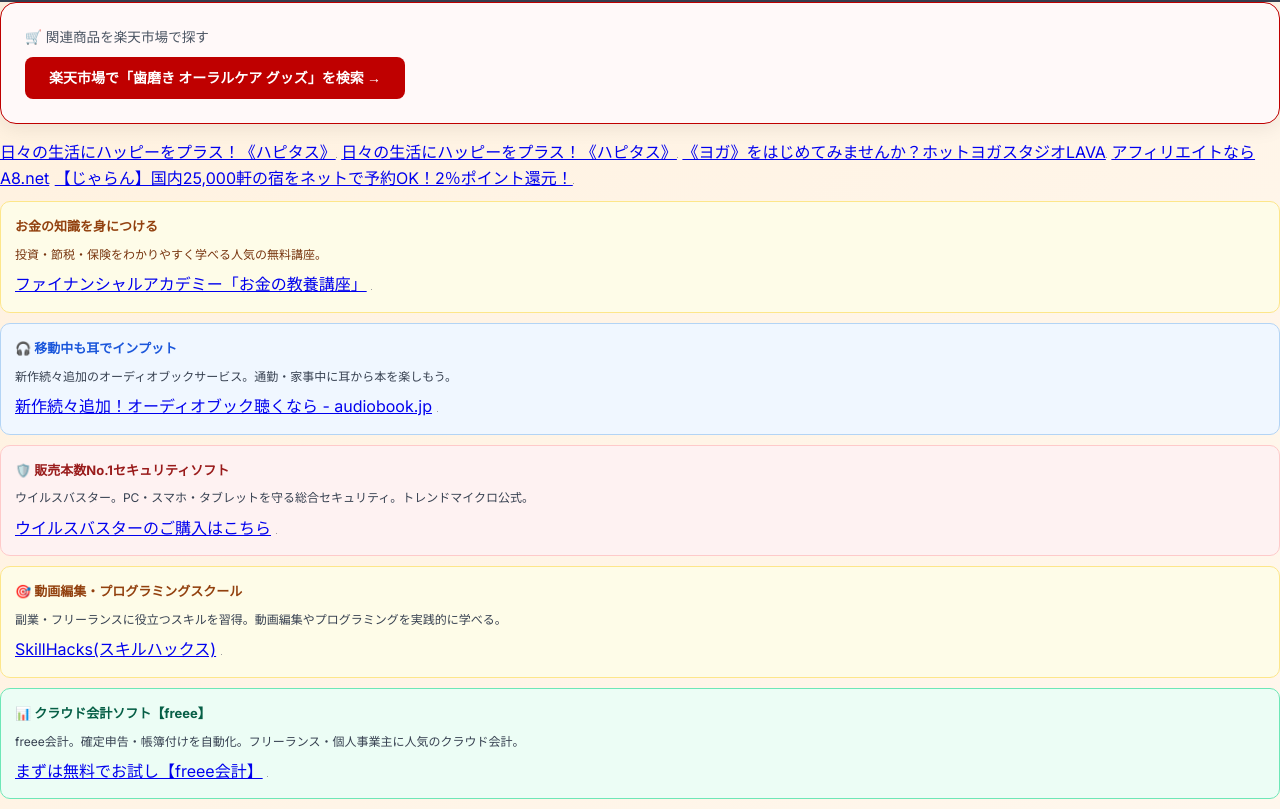
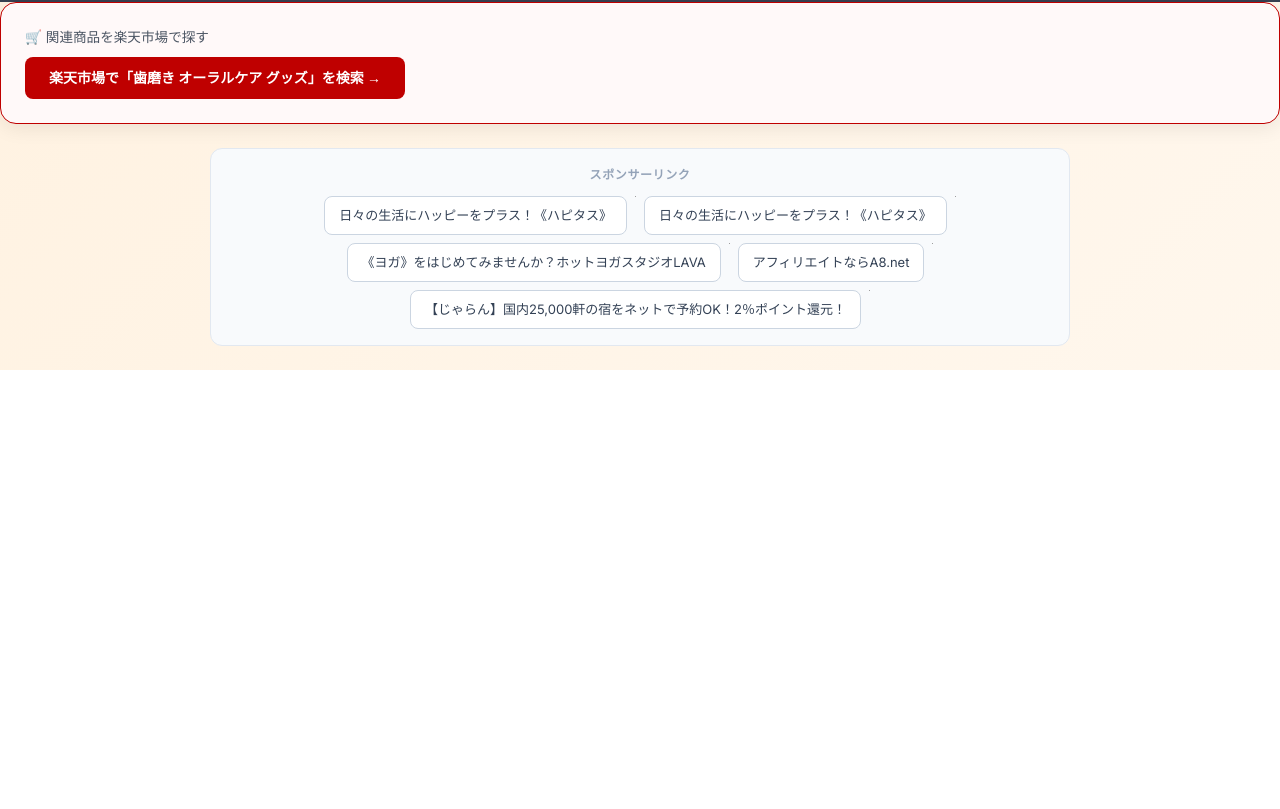
Before and after one commit to appadaycreator/oral-care-advisor, a plain HTML site: page index.html in a window 1280 px wide. Shown: the part 1693-2502 px from the top of the page. After the commit the page ends 2063 px from the top, so only its background shows below. Drawn offline with Linux system fonts and the light colour scheme; grey boxes are pictures that could not be loaded.

Commit message:
Unify A8 affiliate display style

```diff
--- a/index.html
+++ b/index.html
@@ -440,54 +440,16 @@
     </div>
     <!-- /rakuten-affiliate-block -->
 
-<a href="https://px.a8.net/svt/ejp?a8mat=4B3WJ6+FQ9JMY+1LP8+BY642" rel="nofollow">日々の生活にハッピーをプラス！《ハピタス》</a><img border="0" width="1" height="1" src="https://www14.a8.net/0.gif?a8mat=4B3WJ6+FQ9JMY+1LP8+BY642" alt="">
+<div style="margin:24px auto;max-width:860px;padding:16px 20px;background:#f8fafc;border:1px solid #e2e8f0;border-radius:12px;">
+  <p style="font-size:12px;font-weight:600;color:#94a3b8;text-align:center;margin:0 0 12px;letter-spacing:0.05em;">スポンサーリンク</p>
+  <div style="display:flex;flex-wrap:wrap;gap:8px;justify-content:center;">
+    <a href="https://px.a8.net/svt/ejp?a8mat=4B3WJ6+FQ9JMY+1LP8+BY642" rel="nofollow noopener noreferrer" target="_blank" style="display:inline-flex;align-items:center;padding:8px 14px;background:#ffffff;border:1px solid #cbd5e1;border-radius:8px;font-size:13px;color:#334155;text-decoration:none;white-space:nowrap;">日々の生活にハッピーをプラス！《ハピタス》</a><img border="0" width="1" height="1" src="https://www14.a8.net/0.gif?a8mat=4B3WJ6+FQ9JMY+1LP8+BY642" alt="">
+    <a href="https://px.a8.net/svt/ejp?a8mat=4B3WJ6+FQ9JMY+1LP8+BY642" rel="nofollow noopener noreferrer" target="_blank" style="display:inline-flex;align-items:center;padding:8px 14px;background:#ffffff;border:1px solid #cbd5e1;border-radius:8px;font-size:13px;color:#334155;text-decoration:none;white-space:nowrap;">日々の生活にハッピーをプラス！《ハピタス》</a><img border="0" width="1" height="1" src="https://www14.a8.net/0.gif?a8mat=4B3WJ6+FQ9JMY+1LP8+BY642" alt="">
+    <a href="https://px.a8.net/svt/ejp?a8mat=4B3WJ7+18PTPM+1O96+699KI" rel="nofollow noopener noreferrer" target="_blank" style="display:inline-flex;align-items:center;padding:8px 14px;background:#ffffff;border:1px solid #cbd5e1;border-radius:8px;font-size:13px;color:#334155;text-decoration:none;white-space:nowrap;">《ヨガ》をはじめてみませんか？ホットヨガスタジオLAVA</a><img border="0" width="1" height="1" src="https://www12.a8.net/0.gif?a8mat=4B3WJ7+18PTPM+1O96+699KI" alt="">
+    <a href="https://px.a8.net/svt/ejp?a8mat=457C4C+C23BCA+0K+10FXXU" rel="nofollow noopener noreferrer" target="_blank" style="display:inline-flex;align-items:center;padding:8px 14px;background:#ffffff;border:1px solid #cbd5e1;border-radius:8px;font-size:13px;color:#334155;text-decoration:none;white-space:nowrap;">アフィリエイトならA8.net</a><img border="0" width="1" height="1" src="https://www15.a8.net/0.gif?a8mat=457C4C+C23BCA+0K+10FXXU" alt="">
+    <a href="https://px.a8.net/svt/ejp?a8mat=4B3WJ5+C2OQY2+14CS+68EPE" rel="nofollow noopener noreferrer" target="_blank" style="display:inline-flex;align-items:center;padding:8px 14px;background:#ffffff;border:1px solid #cbd5e1;border-radius:8px;font-size:13px;color:#334155;text-decoration:none;white-space:nowrap;">【じゃらん】国内25,000軒の宿をネットで予約OK！2％ポイント還元！</a><img border="0" width="1" height="1" src="https://www11.a8.net/0.gif?a8mat=4B3WJ5+C2OQY2+14CS+68EPE" alt="">
+  </div>
+</div>
 
-<a href="https://px.a8.net/svt/ejp?a8mat=4B3WJ6+FQ9JMY+1LP8+BY642" rel="nofollow">日々の生活にハッピーをプラス！《ハピタス》</a><img border="0" width="1" height="1" src="https://www14.a8.net/0.gif?a8mat=4B3WJ6+FQ9JMY+1LP8+BY642" alt="">
-
-<a href="https://px.a8.net/svt/ejp?a8mat=4B3WJ7+18PTPM+1O96+699KI" rel="nofollow">《ヨガ》をはじめてみませんか？ホットヨガスタジオLAVA</a><img border="0" width="1" height="1" src="https://www12.a8.net/0.gif?a8mat=4B3WJ7+18PTPM+1O96+699KI" alt="">
-
-<a href="https://px.a8.net/svt/ejp?a8mat=457C4C+C23BCA+0K+10FXXU" rel="nofollow">アフィリエイトならA8.net</a><img border="0" width="1" height="1" src="https://www15.a8.net/0.gif?a8mat=457C4C+C23BCA+0K+10FXXU" alt="">
-
-<a href="https://px.a8.net/svt/ejp?a8mat=4B3WJ5+C2OQY2+14CS+68EPE" rel="nofollow">【じゃらん】国内25,000軒の宿をネットで予約OK！2％ポイント還元！</a><img border="0" width="1" height="1" src="https://www11.a8.net/0.gif?a8mat=4B3WJ5+C2OQY2+14CS+68EPE" alt="">
-<!-- A8アフィリエイト: ファイナンシャルアカデミー お金の教養講座 -->
-<div style="background:#fefce8;border:1px solid #fde68a;border-radius:10px;padding:14px;margin:10px 0;">
-  <p style="font-size:13px;font-weight:700;color:#92400e;margin:0 0 8px;">お金の知識を身につける</p>
-  <p style="font-size:12px;color:#78350f;margin:0 0 8px;">投資・節税・保険をわかりやすく学べる人気の無料講座。</p>
-  <a href="https://px.a8.net/svt/ejp?a8mat=4B3WJ6+FIIWRU+1IRY+1TKOKI" rel="nofollow noopener noreferrer" target="_blank">ファイナンシャルアカデミー「お金の教養講座」</a>
-<img border="0" width="1" height="1" src="https://www15.a8.net/0.gif?a8mat=4B3WJ6+FIIWRU+1IRY+1TKOKI" alt="" loading="lazy">
-</div>
-<!-- /A8アフィリエイト: ファイナンシャルアカデミー -->
-<!-- A8アフィリエイト: audiobook.jp -->
-<div style="background:#f0f7ff;border:1px solid #b3d4f5;border-radius:10px;padding:14px;margin:10px 0;">
-  <p style="font-size:13px;font-weight:700;color:#1a56db;margin:0 0 8px;">🎧 移動中も耳でインプット</p>
-  <p style="font-size:12px;color:#374151;margin:0 0 8px;">新作続々追加のオーディオブックサービス。通勤・家事中に耳から本を楽しもう。</p>
-  <a href="https://px.a8.net/svt/ejp?a8mat=4B3VR6+GFV6NE+3CJQ+64C3M" rel="nofollow noopener noreferrer" target="_blank">新作続々追加！オーディオブック聴くなら - audiobook.jp</a>
-<img border="0" width="1" height="1" src="https://www17.a8.net/0.gif?a8mat=4B3VR6+GFV6NE+3CJQ+64C3M" alt="" loading="lazy">
-</div>
-<!-- /A8アフィリエイト: audiobook.jp -->
-<!-- A8アフィリエイト: ウイルスバスター -->
-<div style="background:#fef2f2;border:1px solid #fecaca;border-radius:10px;padding:14px;margin:10px 0;">
-  <p style="font-size:13px;font-weight:700;color:#991b1b;margin:0 0 8px;">🛡️ 販売本数No.1セキュリティソフト</p>
-  <p style="font-size:12px;color:#374151;margin:0 0 8px;">ウイルスバスター。PC・スマホ・タブレットを守る総合セキュリティ。トレンドマイクロ公式。</p>
-  <a href="https://px.a8.net/svt/ejp?a8mat=4B3WJ6+36YZ3E+3A66+5YRHE" rel="nofollow noopener noreferrer" target="_blank">ウイルスバスターのご購入はこちら</a>
-<img border="0" width="1" height="1" src="https://www11.a8.net/0.gif?a8mat=4B3WJ6+36YZ3E+3A66+5YRHE" alt="" loading="lazy">
-</div>
-<!-- /A8アフィリエイト: ウイルスバスター -->
-<!-- A8アフィリエイト: SkillHacks -->
-<div style="background:#fefce8;border:1px solid #fde68a;border-radius:10px;padding:14px;margin:10px 0;">
-  <p style="font-size:13px;font-weight:700;color:#92400e;margin:0 0 8px;">🎯 動画編集・プログラミングスクール</p>
-  <p style="font-size:12px;color:#374151;margin:0 0 8px;">副業・フリーランスに役立つスキルを習得。動画編集やプログラミングを実践的に学べる。</p>
-  <a href="https://px.a8.net/svt/ejp?a8mat=4B3WJA+6M7PBE+4K3S+5YJRM" rel="nofollow noopener noreferrer" target="_blank">SkillHacks(スキルハックス)</a>
-<img border="0" width="1" height="1" src="https://www15.a8.net/0.gif?a8mat=4B3WJA+6M7PBE+4K3S+5YJRM" alt="" loading="lazy">
-</div>
-<!-- /A8アフィリエイト: SkillHacks -->
-<!-- A8アフィリエイト: freee会計 -->
-<div style="background:#ecfdf5;border:1px solid #6ee7b7;border-radius:10px;padding:14px;margin:10px 0;">
-  <p style="font-size:13px;font-weight:700;color:#065f46;margin:0 0 8px;">📊 クラウド会計ソフト【freee】</p>
-  <p style="font-size:12px;color:#374151;margin:0 0 8px;">freee会計。確定申告・帳簿付けを自動化。フリーランス・個人事業主に人気のクラウド会計。</p>
-  <a href="https://px.a8.net/svt/ejp?a8mat=4B3VR6+BVJJOQ+3SPO+9FL80Y" rel="nofollow noopener noreferrer" target="_blank">まずは無料でお試し【freee会計】</a>
-<img border="0" width="1" height="1" src="https://www15.a8.net/0.gif?a8mat=4B3VR6+BVJJOQ+3SPO+9FL80Y" alt="" loading="lazy">
-</div>
-<!-- /A8アフィリエイト: freee会計 -->
 </body>
 </html>
```
